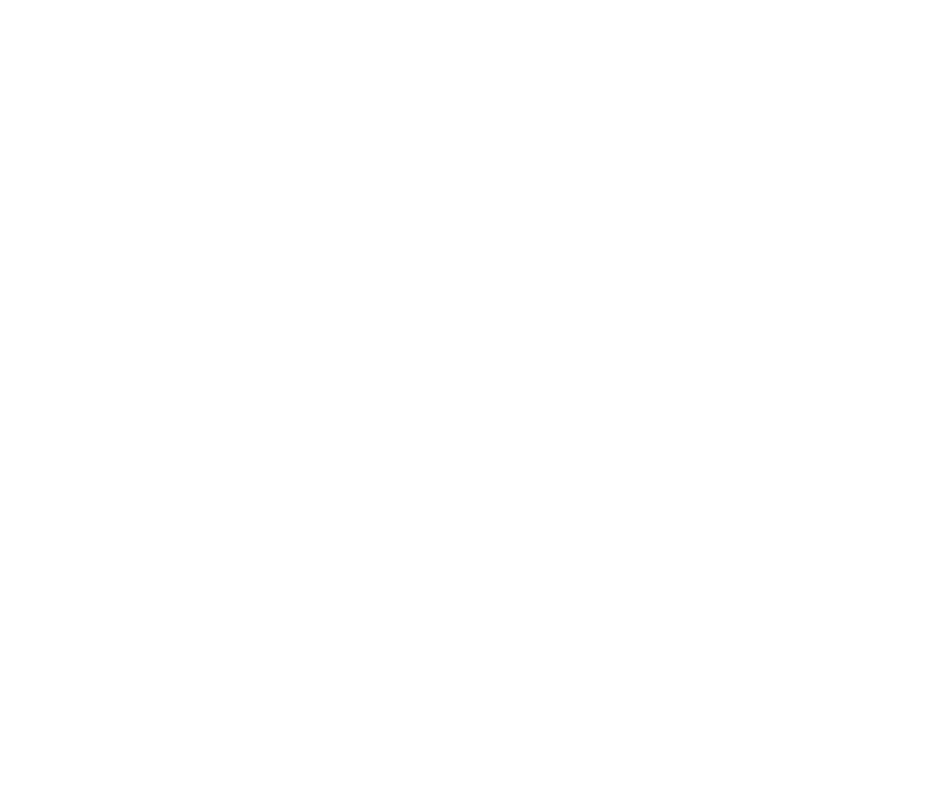
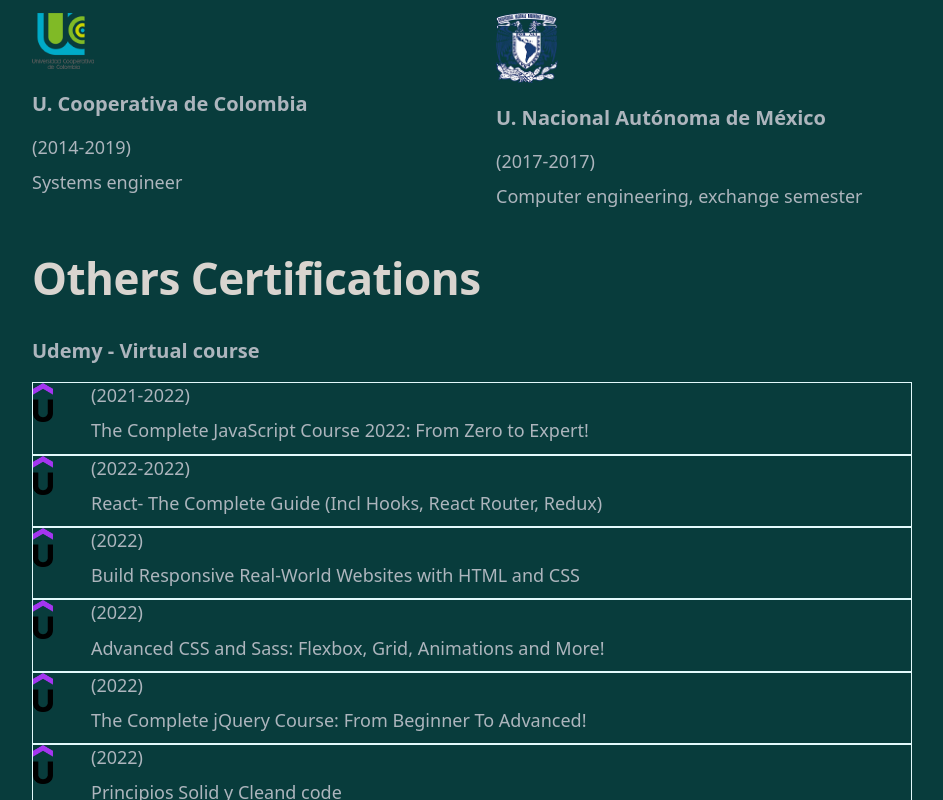
Before and after one commit to lizth93/curriculum-react, a React (Create React App) app: page / in a window 1280 px wide. Shown: the part 2020-2820 px from the top of the page, without its empty margins (168-1111 px from the left). Before the commit the page ends 1839 px from the top, so only its background shows below. Built offline with nearby package versions, Linux system fonts and the light colour scheme.

Commit message:
The education section is added

```diff
--- a/src/App.tsx
+++ b/src/App.tsx
@@ -5,6 +5,7 @@
 import HeroSection from "components/hero";
 import AboutMe from "components/about/";
 import Skills from "components/skills/";
+import Education from "components/education/";
 
 function App() {
   return (
@@ -16,6 +17,7 @@
         <HeroSection />
         <AboutMe />
         <Skills />
+        <Education />
       </main>
     </>
   );
--- /dev/null
+++ b/src/components/education/component.tsx
@@ -0,0 +1,63 @@
+import { education } from "data/education";
+import { Props } from "types";
+
+export default function Education(props: Props) {
+  const certifications = education.filter(
+    (item) => item.type === "certification"
+  );
+  const educations = education.filter((item) => item.type === "career");
+
+  return (
+    <section
+      className={`${props.className} section-experiences personal-container`}
+      id="experiences"
+    >
+      <div className="center-text">
+        <span className="subheading">Experiences</span>
+        <h2 className="heading-secondary">Education</h2>
+        <div className="logos"></div>
+      </div>
+
+      <div className="section-education grid--experiences">
+        {educations.map((e, i) => (
+          <div className="education-img-box" key={i}>
+            <img
+              src={`/logos/${e.logo}`}
+              className="education-img"
+              alt={e.altText}
+            />
+
+            <div className="elemt-1">
+              <p className="education-text-box">
+                <strong>{e.name}</strong>
+              </p>
+              <p className="title-name">{e.period}</p>
+              <p className="title-name">{e.title}</p>
+            </div>
+          </div>
+        ))}
+      </div>
+
+      <h3 className="heading-secondary">Others Certifications</h3>
+
+      <div className="">
+        <p className="education-text-box">
+          <strong>{certifications[0].name}</strong>
+        </p>
+        {certifications.map((e, i) => (
+          <div className="grid--certifications" key={i}>
+            <img
+              src={`/logos/${certifications[0].logo}`}
+              className="education-img udemy-logo"
+              alt={certifications[0].altText}
+            />
+            <div className="elemt-1">
+              <p className="title-name">{e.period}</p>
+              <p className="title-name">{e.title}</p>
+            </div>
+          </div>
+        ))}
+      </div>
+    </section>
+  );
+}
--- /dev/null
+++ b/src/components/education/index.ts
@@ -0,0 +1,45 @@
+import { principalColor, textColor } from "components/helpers/constants";
+import styled from "styled-components";
+import Education from "./component";
+
+export default styled(Education)`
+  background-color: ${principalColor};
+
+  .grid--experiences {
+    display: grid;
+    grid-template-columns: repeat(auto-fit, minmax(40rem, 1fr));
+    column-gap: 4.8rem;
+  }
+  .grid--certifications {
+    display: grid;
+    border: 1px solid #e3fafc;
+    grid-template-columns: 10px minmax(0, 1fr);
+    column-gap: 4.8rem;
+  }
+
+  .title-name {
+    font-size: 1.8rem;
+    line-height: 1.4;
+    color: ${textColor};
+  }
+
+  .education-img {
+    width: 15%;
+    margin-bottom: 2rem;
+  }
+  .udemy-logo {
+    width: 20px;
+  }
+
+  .education-text-box {
+    font-size: 2rem;
+    color: ${textColor};
+    font-weight: 700;
+    margin-bottom: 1.6rem;
+  }
+
+  .education-img-box {
+    text-align: left;
+    margin-bottom: 3.2rem;
+  }
+`;
--- /dev/null
+++ b/src/components/helpers/constants.ts
@@ -0,0 +1,4 @@
+export const principalColor = "rgb(8, 60, 60)";
+export const blackColor = "#131516";
+export const textColor = "#adb5bd";
+export const btnLearnMore = "rgb(101, 223, 243)";
--- a/src/components/hero/index.ts
+++ b/src/components/hero/index.ts
@@ -1,8 +1,13 @@
+import {
+  btnLearnMore,
+  principalColor,
+  textColor,
+} from "components/helpers/constants";
 import styled from "styled-components";
 import HeroSection from "./hero-section";
 
 export default styled(HeroSection)`
-  background-color: rgb(8, 60, 60);
+  background-color: ${principalColor};
   padding: 6.8rem 0 9.6rem 0;
   display: flex;
 
@@ -32,14 +37,14 @@
       font-size: 2rem;
       line-height: 1.6;
       margin-bottom: 4.4rem;
-      color: #adb5bd;
+      color: ${textColor};
     }
   }
 
   .say-Hello {
     font-size: 2rem;
     line-height: 1.6;
-    color: #adb5bd;
+    color: ${textColor};
     font-weight: 500;
   }
 
@@ -58,7 +63,7 @@
   }
 
   .btn-learn {
-    color: rgb(101, 223, 243);
+    color: ${btnLearnMore};
 
     &:hover {
       transform: translateY(-0.3rem);
--- a/src/components/navbar.tsx
+++ b/src/components/navbar.tsx
@@ -26,8 +26,8 @@
         <NavbarBootstrap.Collapse id="responsive-navbar-nav">
           <Nav>
             <Nav.Link href="#home">Home</Nav.Link>
-            {options.map((opt) => (
-              <Nav.Link href={`#${opt.split(" ")[0].toLowerCase()}`}>
+            {options.map((opt, i) => (
+              <Nav.Link href={`#${opt.split(" ")[0].toLowerCase()}`} key={i}>
                 {opt}
               </Nav.Link>
             ))}
--- a/src/components/skills/component.tsx
+++ b/src/components/skills/component.tsx
@@ -1,4 +1,4 @@
-import { skillsData } from "data";
+import { skillsData } from "data/skills";
 import { Props } from "types";
 import Logo from "./logo";
 
--- a/src/components/skills/index.ts
+++ b/src/components/skills/index.ts
@@ -1,8 +1,9 @@
+import { blackColor, textColor } from "components/helpers/constants";
 import styled from "styled-components";
 import Skills from "./component";
 
 export default styled(Skills)`
-  background-color: #131516;
+  background-color: ${blackColor};
 
   .grid--cols {
     text-align-last: center;
@@ -27,6 +28,6 @@
     font-size: 2.4rem;
     font-weight: 700;
     margin-bottom: 1.6rem;
-    color: #adb5bd;
+    color: ${textColor};
   }
 `;
--- /dev/null
+++ b/src/data/education.ts
@@ -0,0 +1,91 @@
+export const education = [
+  {
+    name: " U. Cooperativa de Colombia",
+    altText: "University UCC logo",
+    logo: "UCC.png",
+    period: "(2014-2019)",
+    title: "Systems engineer",
+    type: "career",
+  },
+
+  {
+    name: " U. Nacional Autónoma de México ",
+    altText: "University UNAM logo",
+    logo: "UNAM-universidad.png",
+    period: "(2017-2017)",
+    title: "Computer engineering, exchange semester",
+    type: "career",
+  },
+
+  {
+    name: " Udemy - Virtual course",
+    altText: "Udemy logo",
+    logo: "Udemy.png",
+    period: "(2021-2022)",
+    title: "The Complete JavaScript Course 2022: From Zero to Expert!",
+    type: "certification",
+  },
+
+  {
+    name: " Udemy - Virtual course",
+    altText: "Udemy logo",
+    logo: "Udemy.png",
+    period: "(2022-2022)",
+    title: "React- The Complete Guide (Incl Hooks, React Router, Redux)",
+    type: "certification",
+  },
+
+  {
+    name: " Udemy - Virtual course",
+    altText: "Udemy logo",
+    logo: "Udemy.png",
+    period: "(2022)",
+    title: "Build Responsive Real-World Websites with HTML and CSS",
+    type: "certification",
+  },
+
+  {
+    name: " Udemy - Virtual course",
+    altText: "Udemy logo",
+    logo: "Udemy.png",
+    period: "(2022)",
+    title: "Advanced CSS and Sass: Flexbox, Grid, Animations and More!",
+    type: "certification",
+  },
+
+  {
+    name: " Udemy - Virtual course",
+    altText: "Udemy logo",
+    logo: "Udemy.png",
+    period: "(2022)",
+    title: "The Complete jQuery Course: From Beginner To Advanced!",
+    type: "certification",
+  },
+
+  {
+    name: " Udemy - Virtual course",
+    altText: "Udemy logo",
+    logo: "Udemy.png",
+    period: "(2022)",
+    title: "Principios Solid y Cleand code",
+    type: "certification",
+  },
+
+  {
+    name: " Udemy - Virtual course",
+    altText: "Udemy logo",
+    logo: "Udemy.png",
+    period: "(2022)",
+    title: "Learn JIRA with real-world examples(+Confluence bonus)",
+    type: "certification",
+  },
+
+  {
+    name: " Udemy - Virtual course",
+    altText: "Udemy logo",
+    logo: "Udemy.png",
+    period: "(2022)",
+    title: "Mastering TypeScript-2022 Edition",
+    type: "certification",
+  },
+];
```
Also changed, not shown: src/data/skills.ts (renamed from src/data/index.ts).
